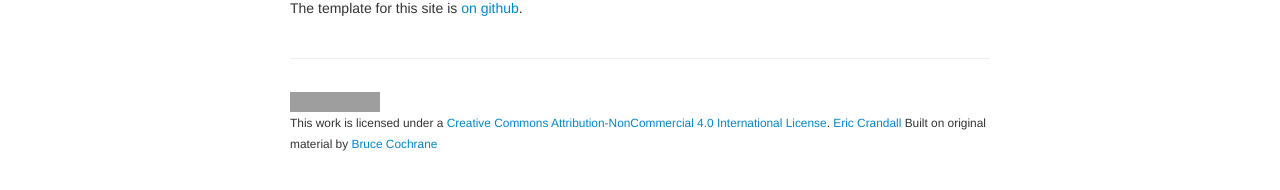
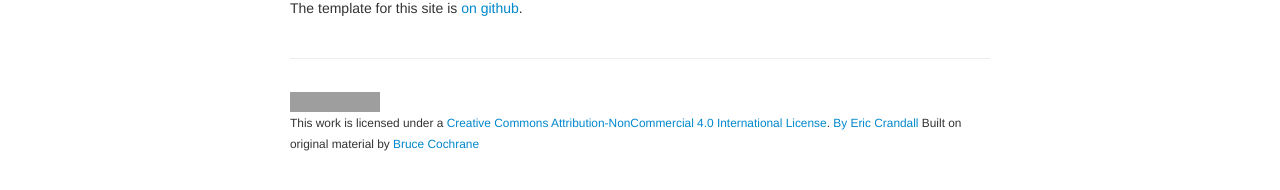
Before and after one commit to ericcrandall/BIO444, a Jekyll site: the page built from index.md, in a window 1280 px wide. Shown: the part 366-556 px from the top of the page. Built offline with Jekyll 4.4.1, drawn with Linux system fonts in a browser that asks for light colours; grey boxes are pictures that could not be loaded.

Commit message:
Fixing footer

```diff
--- a/_includes/themes/twitter/default.html
+++ b/_includes/themes/twitter/default.html
@@ -45,8 +45,8 @@
       <footer>
         <p><small>
   <!-- start of footer; modify this part -->
-          <a rel="license" href="http://creativecommons.org/licenses/by-nc/4.0/"><img alt="Creative Commons License" style="border-width:0" src="https://i.creativecommons.org/l/by-nc/4.0/88x31.png" /></a><br />This work is licensed under a <a rel="license" href="http://creativecommons.org/licenses/by-nc/4.0/">Creative Commons Attribution-NonCommercial 4.0 International License</a>.
-          <a href="https://ericcrandall.org">Eric Crandall</a>
+          <a rel="license" href="http://creativecommons.org/licenses/by-nc/4.0/"><img alt="Creative Commons License" style="border-width:0" src="https://i.creativecommons.org/l/by-nc/4.0/88x31.png" /></a><br />This work is licensed under a <a rel="license" href="http://creativecommons.org/licenses/by-nc/4.0/">Creative Commons Attribution-NonCommercial 4.0 International License</a>.&#10
+          <a href="https://ericcrandall.org">By Eric Crandall</a>&#10
           <body> Built on original material by <a href="http://www.teachingpopgen.org">Bruce Cochrane</a>
   <!-- end of footer; modify this part -->
         </small></p>
```
